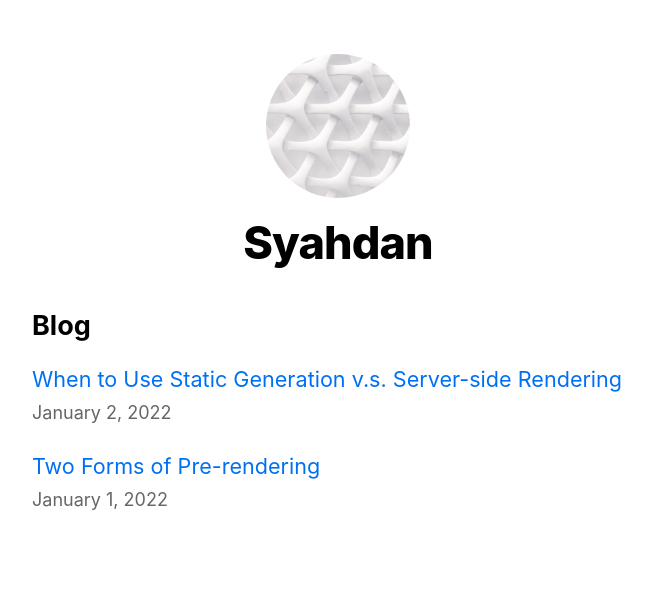
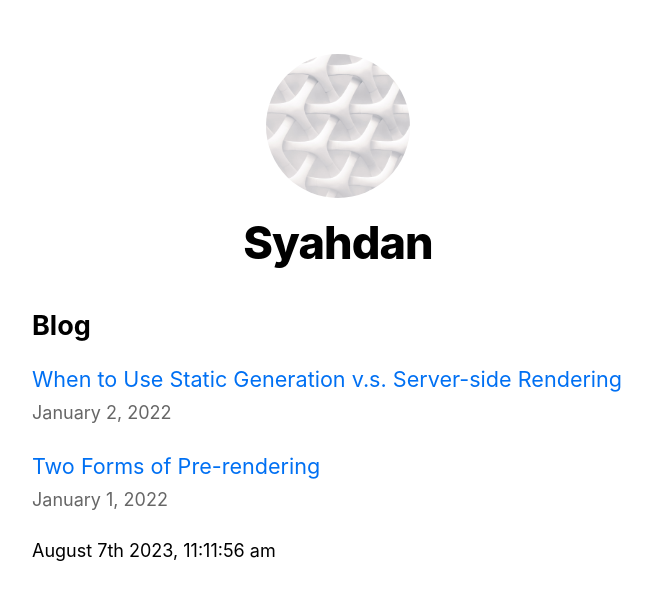
Before and after one commit to Cloud-Dark/nestjs-blog, a Next.js app: page / in a window 1280 px wide. Shown: the top 600 px of the page, without its empty margins (302-954 px from the left). Built offline with nearby package versions, Linux system fonts and the light colour scheme.

Commit message:
try to clientside rendering

```diff
--- a/components/layout.js
+++ b/components/layout.js
@@ -6,11 +6,20 @@ import Link from 'next/link';
 // import styles from '../styles/alert.module.css';
 import { clsx } from 'clsx';
 const name = 'Syahdan';
-
+import { useState, useEffect } from 'react'
+import moment from 'moment';
+const currentDate = moment().format('MMMM Do YYYY, h:mm:ss a');
 export const siteTitle = 'Next.js Sample Website';
 
 export default function Layout({ children, home, type }) {
+  const [isClient, setIsClient] = useState(false)
+
+  useEffect(() => {
+    setIsClient(true)
+  }, [])
   return (
+
+
     <div className={styles.container}>
       <Head>
         <link rel="icon" href="/favicon.ico" />
@@ -73,6 +82,11 @@ export default function Layout({ children, home, type }) {
           <Link href="/">← Back to home</Link>
         </div>
       )}
+      <footer className={styles.footer}>
+        {home &&isClient&& (
+              <span>{currentDate}</span>
+        )}
+      </footer>
     </div>
   );
 }
--- a/package.json
+++ b/package.json
@@ -10,6 +10,7 @@
     "date-fns": "^2.30.0",
     "fs": "^0.0.1-security",
     "gray-matter": "^4.0.3",
+    "moment": "^2.29.4",
     "next": "latest",
     "playwright": "^1.36.2",
     "react": "18.2.0",
```
Also changed, not shown: 1 other file (tests, documents, lock files or other folders).
